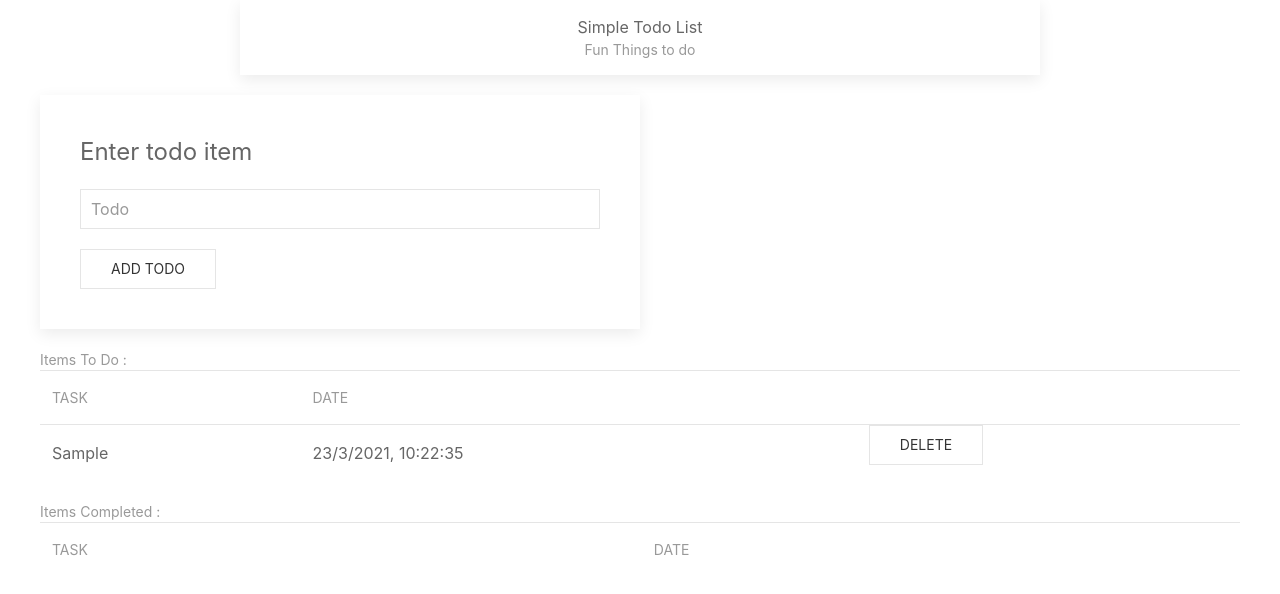
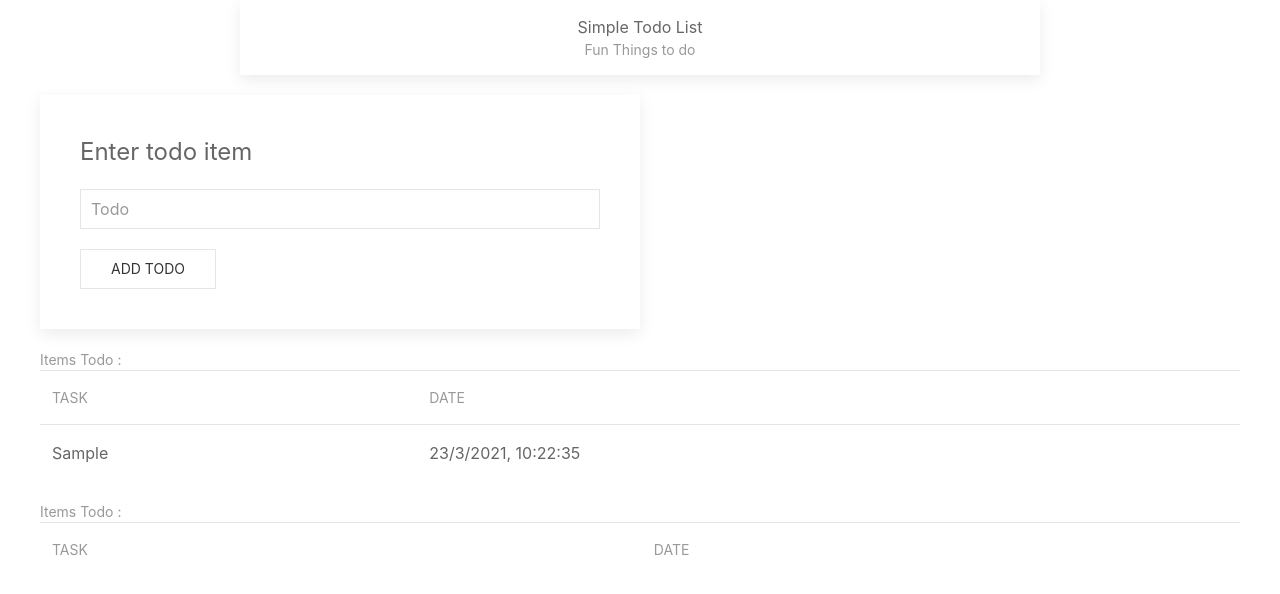
Before and after one commit to wit-hdip-comp-sci-2020/todo-svelte, a Svelte app: page / in a window 1280 px wide. Both pictures are taken after typing "Sample" into the empty fields and a click on the button "ADD TODO". Shown: the top 594 px of the page. Built offline with nearby package versions, Linux system fonts and the light colour scheme.

Commit message:
first version of TodoList component

```diff
--- a/src/App.svelte
+++ b/src/App.svelte
@@ -1,6 +1,7 @@
 <script>
-  import { v4 as uuidv4 } from 'uuid';
+  import {v4 as uuidv4} from 'uuid';
   import Title from "./Title.svelte"
+  import TodoList from "./TodoList.svelte";
 
   let todoText = "";
   let todoItems = [];
@@ -38,39 +39,6 @@
     </fieldset>
     <button on:click={addTodo} class="uk-button uk-button-default">Add Todo</button>
   </div>
-  <table class="uk-table uk-table-divider">
-    <caption> Items To Do :</caption>
-    <thead>
-      <tr>
-        <th>Task</th>
-        <th>Date</th>
-      </tr>
-    </thead>
-    <tbody>
-      {#each todoItems as todo}
-        <tr>
-          <td> {todo.text} </td>
-          <td> {todo.date} </td>
-          <button on:click={deleteTodo(todo.id)}  class="uk-button uk-button-default">Delete</button>
-        </tr>
-      {/each}
-    </tbody>
-  </table>
-  <table class="uk-table uk-table-divider" id="done-table">
-    <caption> Items Completed :</caption>
-    <thead>
-      <tr>
-        <th>Task</th>
-        <th>Date</th>
-      </tr>
-    </thead>
-    <tbody>
-      {#each doneItems as todo}
-        <tr>
-          <td> {todo.text} </td>
-          <td> {todo.date}</td>
-        </tr>
-      {/each}
-    </tbody>
-  </table>
+  <TodoList items="{todoItems}"/>
+  <TodoList items="{doneItems}"/>
 </div>
--- /dev/null
+++ b/src/TodoList.svelte
@@ -0,0 +1,21 @@
+<script>
+  export let items;
+</script>
+
+<table class="uk-table uk-table-divider" id="done-table">
+  <caption> Items Todo :</caption>
+  <thead>
+    <tr>
+      <th>Task</th>
+      <th>Date</th>
+    </tr>
+  </thead>
+  <tbody>
+    {#each items as todo}
+      <tr>
+        <td> {todo.text} </td>
+        <td> {todo.date}</td>
+      </tr>
+    {/each}
+  </tbody>
+</table>
```
